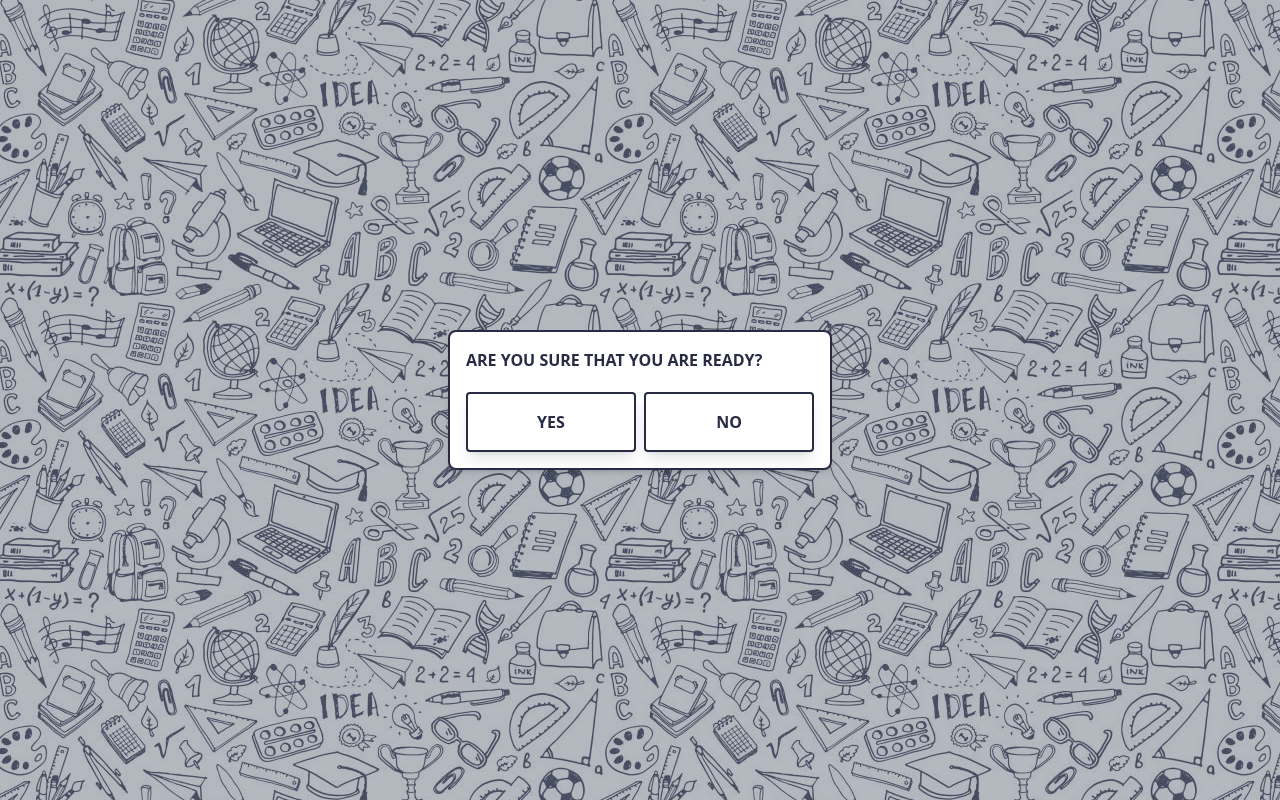
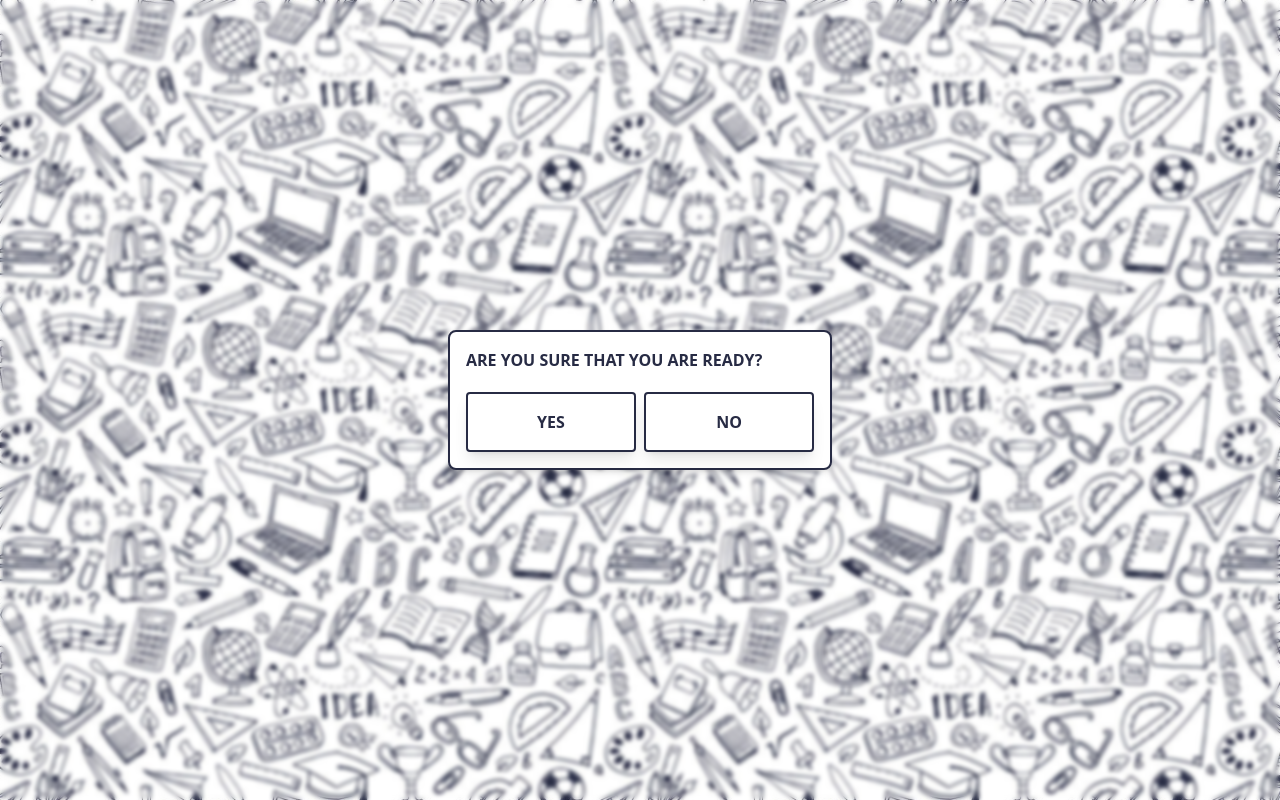
Before and after one commit to AmnahZia08/back-to-school, a Next.js app: page / in a window 1280 px wide. Both pictures are taken after a click on the button "ARE YOU READY TO GET BACK TO SCHOOL? CLICK HERE". Built offline with nearby package versions, Linux system fonts and the light colour scheme.

Commit message:
chore: add background blur on modal open

```diff
--- a/src/components/Modal.tsx
+++ b/src/components/Modal.tsx
@@ -33,7 +33,7 @@ const Modal: React.FC<Props> = ({ isOpen, onClose, onAction }) => {
   return (
     <div
       ref={modalRef}
-      className={`fixed z-50 inset-0 overflow-y-auto px-4 sm:px-6 lg:px-8 transition duration-300 ease-in-out flex justify-center items-center ${isOpen} bg-gray-500 bg-opacity-50 dark:bg-opacity-75`}
+      className={`fixed z-50 inset-0 overflow-y-auto px-4 sm:px-6 lg:px-8 transition duration-300 ease-in-out flex justify-center items-center`}
     >
       <div
         className={`text-primary transform transition duration-300 ease-in-out border-primary rounded shadow-lg ${
--- a/src/pages/index.tsx
+++ b/src/pages/index.tsx
@@ -20,7 +20,13 @@ const Home: React.FC<Props> = ({ isOpen: initialOpen }) => {
   };
 
   return (
-    <div className="w-screen h-dvh bg-doodle flex justify-center items-center">
+    <div className="w-screen h-dvh bg-doodle">
+      {/* blur the background when the modal is opened */}
+      <div
+        className={`w-screen h-dvh ${
+          isOpen ? "backdrop-blur-[2px]" : ""
+        } flex justify-center items-center`}
+      >
         {isOpen && (
           <Modal
             isOpen={isOpen}
@@ -34,6 +40,7 @@ const Home: React.FC<Props> = ({ isOpen: initialOpen }) => {
           </Button>
         )}
       </div>
+    </div>
   );
 };
 
```
Lines whose indentation alone changed are shown as unchanged.
